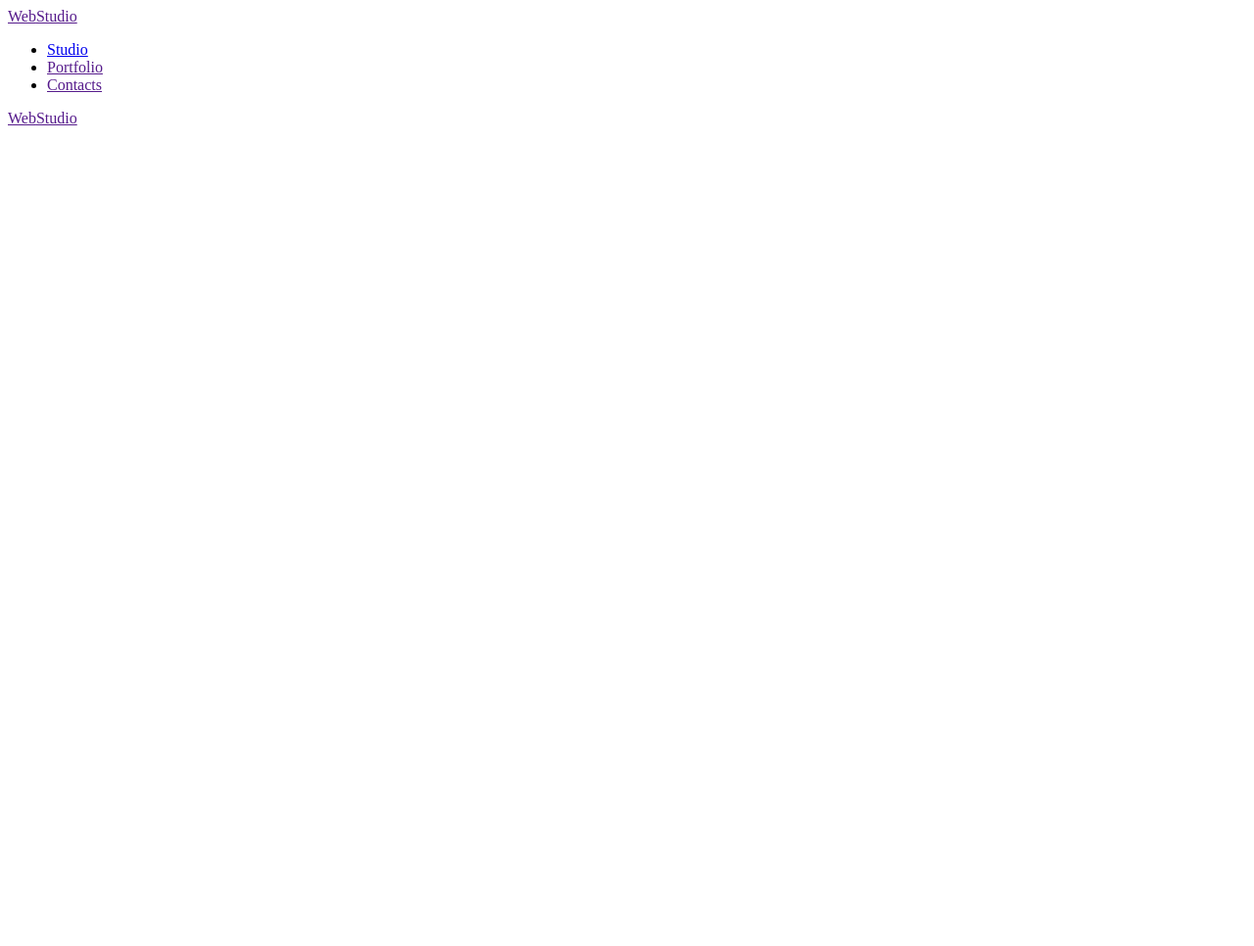
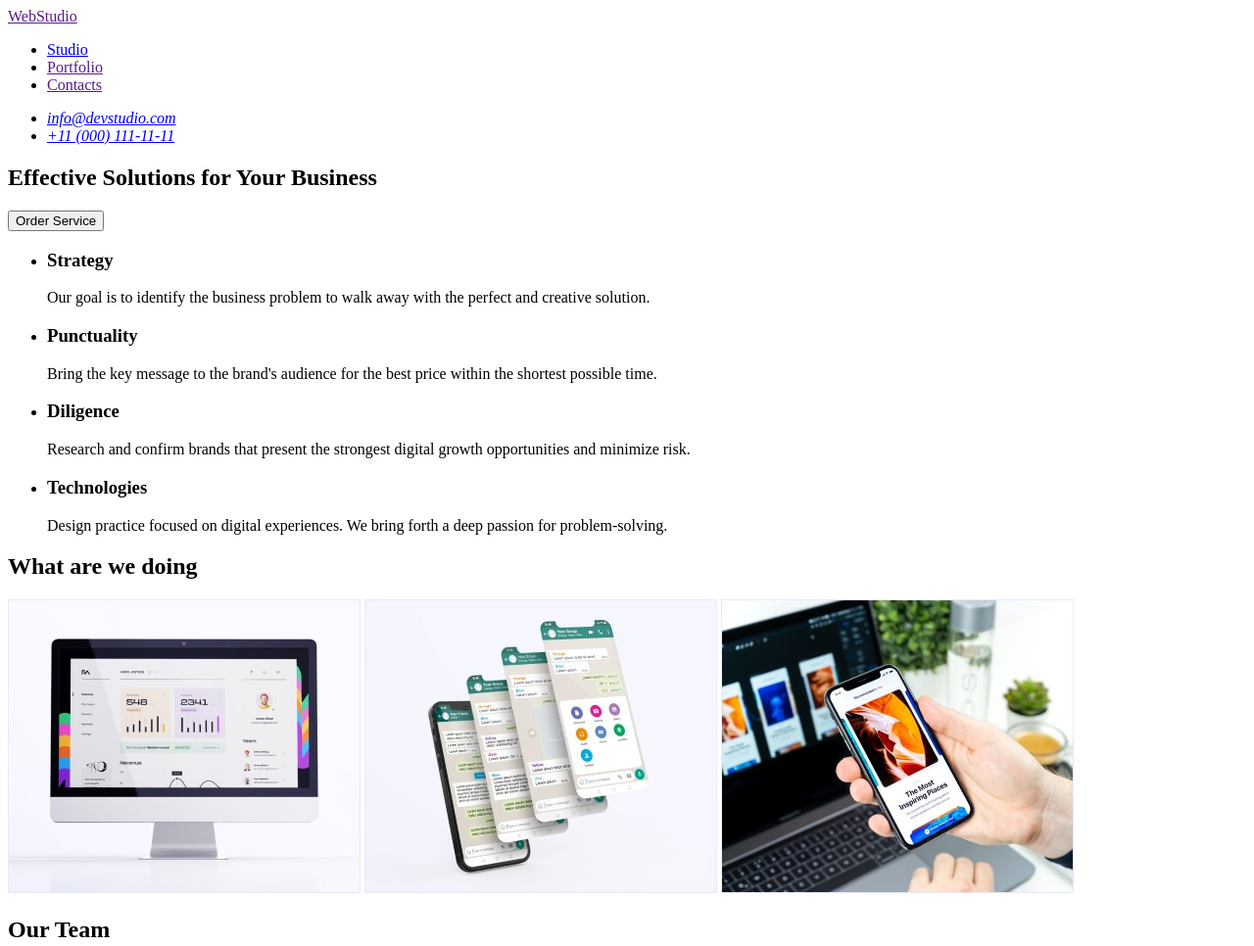
Before and after one commit to OleksandraSkrypko/goit-markup-hw-01, a plain HTML site: page index.html in a window 1280 px wide. Shown: the top 966 px of the page at 98% size. Before the commit the page ends 800 px from the top, so only its background shows below. Drawn offline with Linux system fonts and the light colour scheme.

Commit message:
index.html 2
finish

```diff
--- a/index.html
+++ b/index.html
@@ -23,27 +23,90 @@
             </li>
           </ul>
         </nav>
-
+        <address>
+            <ul>
+                <li>
+                    <a href="mailto:info@devstudio.com">info@devstudio.com</a>
+                </li>
+                <li>
+                    <a href="tel:+110001111111">+11 (000) 111-11-11</a>
+                </li>
+            </ul>
+        </address>
 
     </header>
     <!--Main block-->
     <main>
         <!--Hero section-->
-        <section></section>
+        <section>
+            <h1>Effective Solutions for Your Business</h1>
+            <button type="button">Order Service</button>
+        </section>
 
         <!--Advantages section-->
-        <section></section>
+        <section>
+            <h2 hidden>Advantages section</h2>
+            <ul>
+                <li>
+                    <h3>Strategy</h3>
+                    <p>Our goal is to identify the business problem to walk away with the perfect and creative solution.</p>
+                </li>
+                <li>
+                    <h3>Punctuality</h3>
+                    <p>Bring the key message to the brand's audience for the best price within the shortest possible time.</p>
+                </li>
+                <li>
+                    <h3>Diligence</h3>
+                    <p>Research and confirm brands that present the strongest digital growth opportunities and minimize risk.</p>
+                </li>
+                <li>
+                    <h3>Technologies</h3>
+                    <p>Design practice focused on digital experiences. We bring forth a deep passion for problem-solving.</p>
+                </li>
+            </ul>
+        </section>
 
         <!--What are we doing section-->
-        <section></section>
+        <section>
+            <h2>What are we doing</h2>
+
+            <img src="./images/section-2/img-1.jpg" alt="Сomputer graphics image" width="360" height="300">
+            <img src="./images/section-2/img-2.jpg" alt="Communication" width="360" height="300">
+            <img src="./images/section-2/img-3.jpg" alt="The most inspiring place" width="360" height="300">
+        </section>
 
         <!--Our team section-->
-        <section></section>
+        <section>
+            <h2>Our Team</h2>
+            <ul>
+                <li>
+                    <img src="./images/section-3/img-1.jpg" alt="Photo of a specialist" width="264" height="260">
+                    <h3>Mark Guerrero</h3>
+                    <p>Product Designer</p>
+                </li>
+                <li>
+                    <img src="./images/section-3/img-2.jpg" alt="Photo of a specialist" width="264" height="260">
+                    <h3>Tom Ford</h3>
+                    <p>Frontend Developer</p>
+                </li>
+                <li>
+                    <img src="./images/section-3/img-3.jpg" alt="Photo of a specialist" width="264" height="260">
+                    <h3>Camila Garcia</h3>
+                    <p>Marketing</p>
+                </li>
+                <li>
+                    <img src="./images/section-3/img-4.jpg" alt="Photo of a specialist" width="264" height="260">
+                    <h3>Daniel Wilson</h3>
+                    <p>UI Designer</p>
+                </li>
+            </ul>
+        </section>
+       </main>
 
-       </main>
     <!--Footer section-->
     <footer>
         <a href="">Web<span>Studio</span></a>
+        <p>Increase the flow of customers and sales for your business with digital marketing & growth solutions.</p>
     </footer>
 </body>
 </html>
```
Also changed, not shown: images/section-2/img-1.jpg (added), images/section-2/img-2.jpg (added), images/section-2/img-3.jpg (added), images/section-3/img-1.jpg (added), images/section-3/img-2.jpg (added), images/section-3/img-3.jpg (added), images/section-3/img-4.jpg (added).
